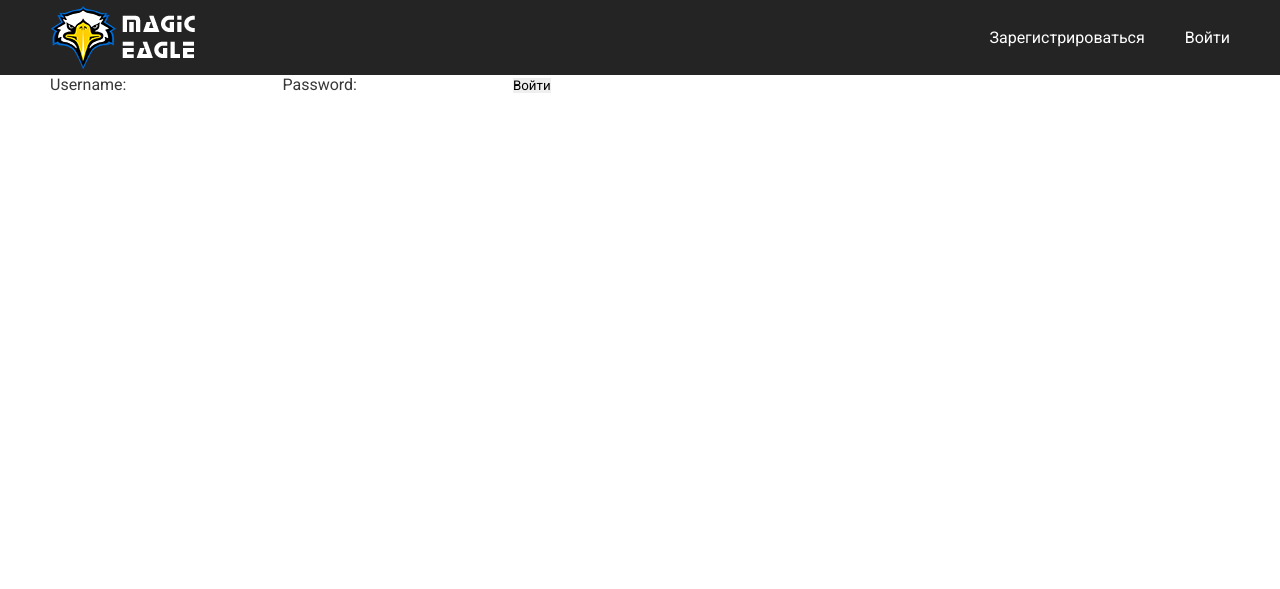
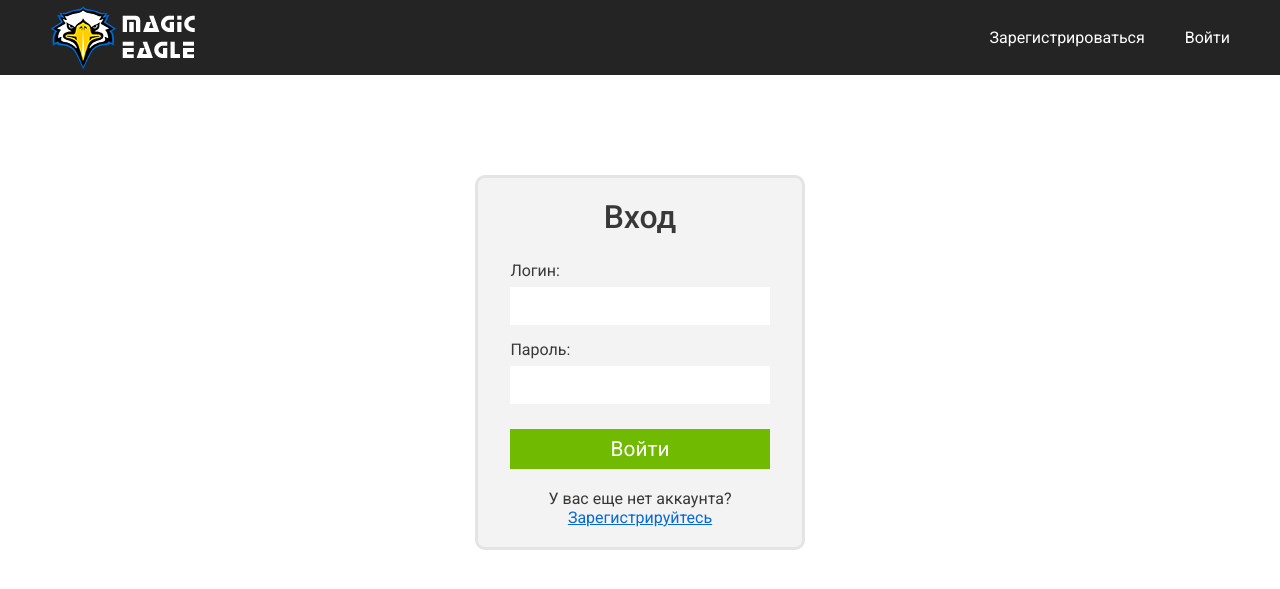
Before and after one commit to HolyDorus/django_youtube_helper, a Django app: page /users/login/ in a window 1280 px wide. Shown: the top 589 px of the page. Run offline with Django 3.2, Linux system fonts and the light colour scheme.

Commit message:
Updated 'login' page

```diff
--- a/YouTubeHelper/main/static/main/style.css
+++ b/YouTubeHelper/main/static/main/style.css
@@ -270,6 +270,7 @@ header {
     font-feature-settings: 'liga';
 }
 
+/* Icons **********************************************/
 .search-icon {
     color: rgb(77, 77, 77);
     font-size: 30px !important;
@@ -293,3 +294,69 @@ header {
 .dislike-icon:hover {
     color: rgb(238, 23, 23);
 }
+
+
+/* Cards **********************************************/
+.card {
+    margin: 100px auto 0 auto;
+    background-color: rgb(243, 243, 243);
+    max-width: 330px;
+    border: 3px solid rgb(228, 228, 228);
+    border-radius: 10px;
+}
+
+.card-title {
+    text-align: center;
+    padding-top: 20px;
+    padding-bottom: 25px;
+    font-size: 2rem;
+    font-weight: 500;
+}
+
+.additionally {
+    text-align: center;
+    padding: 20px 0;
+}
+
+.card-login-button {
+    display: block;
+    background-color: rgb(112, 187, 1);
+    width: 100%;
+    height: 40px;
+    cursor: pointer;
+    font-size: 1.3rem;
+    color: white;
+}
+
+.card-login-button:hover {
+    background-color: rgb(123, 204, 1);
+}
+
+.card-link {
+    text-decoration: underline;
+    color: rgb(5, 105, 220);
+}
+
+.card-main label {
+    display: block;
+}
+
+.card-form-container {
+    padding: 0 10%;
+}
+
+.card-form-fields {
+    padding-bottom: 10px;
+}
+
+.card-form-fields input {
+    width: 100%;
+    font-size: 1.5rem;
+    margin-bottom: 15px;
+    margin-top: 7px;
+    padding: 5px 10px;
+}
+
+.card-form-fields input:focus {
+    outline: rgb(112, 187, 1) solid 1px;
+}
--- a/YouTubeHelper/project/settings.py
+++ b/YouTubeHelper/project/settings.py
@@ -109,7 +109,7 @@ AUTH_PASSWORD_VALIDATORS = [
 # Internationalization
 # https://docs.djangoproject.com/en/3.0/topics/i18n/
 
-LANGUAGE_CODE = 'en-us'
+LANGUAGE_CODE = 'ru-RU'
 
 TIME_ZONE = 'Europe/Kiev'
 
--- a/YouTubeHelper/users/forms.py
+++ b/YouTubeHelper/users/forms.py
@@ -5,10 +5,12 @@ from django.contrib.auth.forms import UserCreationForm
 
 class LoginForm(forms.Form):
     username = forms.CharField(
+        label='Логин',
         required=True,
         max_length=150
     )
     password = forms.CharField(
+        label='Пароль',
         required=True,
         max_length=128,
         widget=forms.PasswordInput()
--- a/YouTubeHelper/users/templates/users/login.html
+++ b/YouTubeHelper/users/templates/users/login.html
@@ -6,15 +6,30 @@
     <main>
         <div class="container">
             {% if error %}
-                <h1>Errors:</h1><br>
-                {{ error }}
+                <div class="block-status b-errors">
+                    <span>Ошибки:</span>
+                    <ul>
+                        <li>{{ error }}</li>
+                    </ul>
+                </div>
             {% endif %}
-
-            <form method="POST">
-                {% csrf_token %}
-                {{ form }}
-                <input type="submit" value="Войти">
-            </form>
+            <div class="card">
+                <div class="card-title">Вход</div>
+                <div class="card-main">
+                    <form method="POST">
+                        <div class="card-form-container">
+                            <div class="card-form-fields">
+                                {% csrf_token %}
+                                {% for field in form %}
+                                    {{ field.label_tag }} {{ field }}
+                                {% endfor %}
+                            </div>
+                            <button type="submit" class="card-login-button">Войти</button>
+                        </div>
+                    </form>
+                </div>
+                <div class="additionally">У вас еще нет аккаунта? <a href="{% url 'users:register' %}" class="card-link">Зарегистрируйтесь</a></div>
+            </div>
         </div>
     </main>
 {% endblock %}
```
Also changed, not shown: YouTubeHelper/users/templates/users/register.html (+13 -2 lines).
